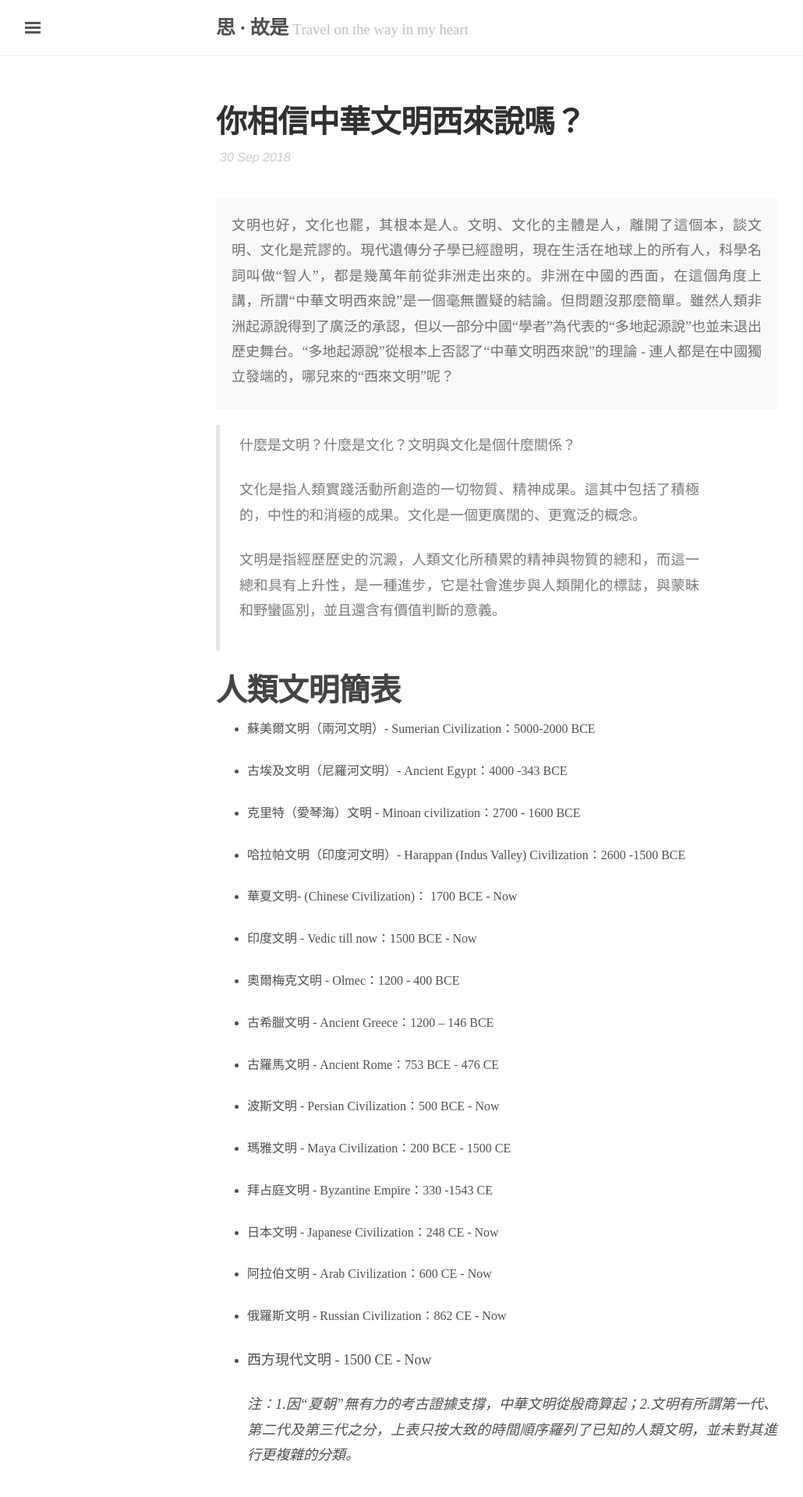
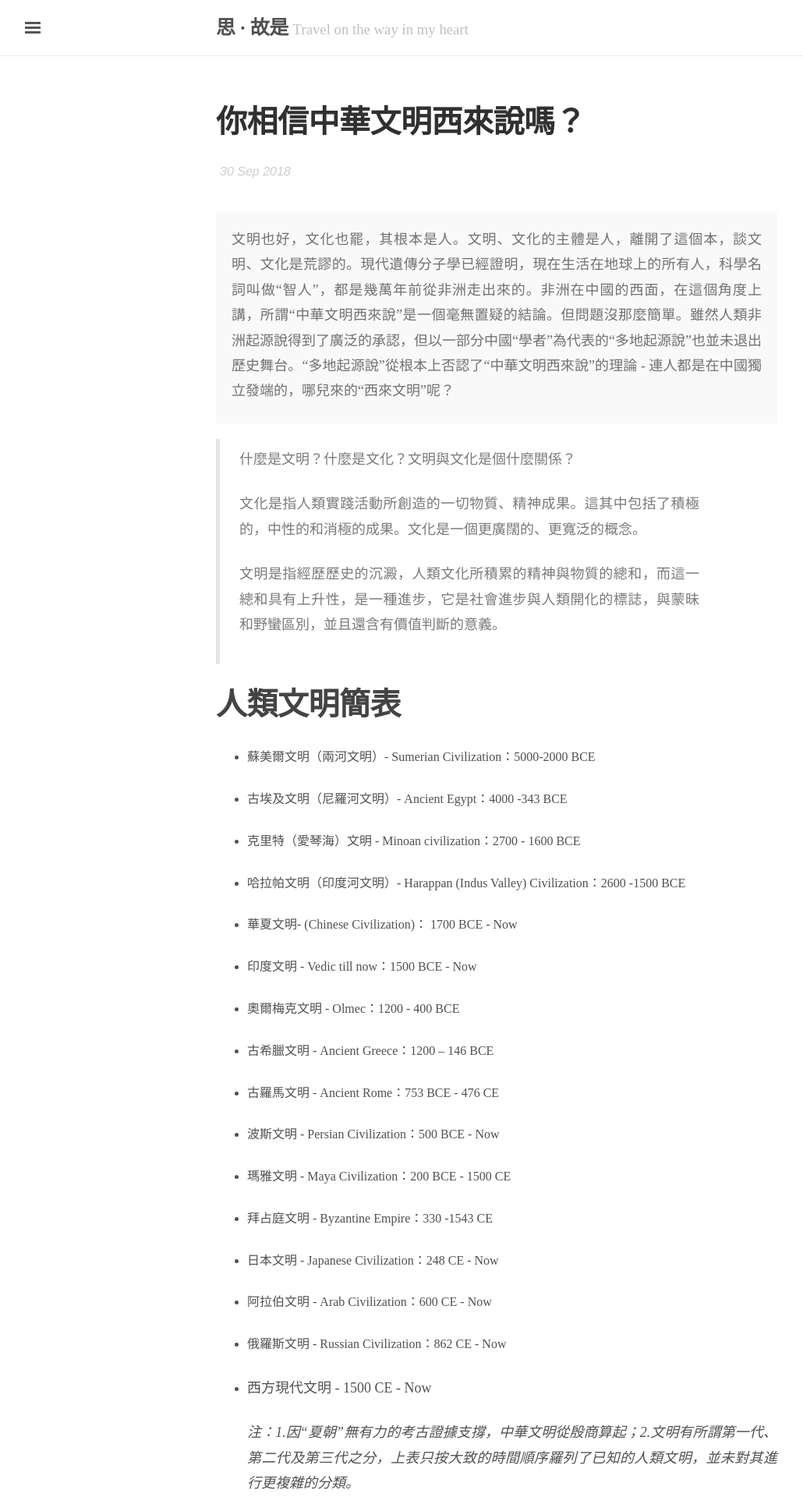
Before and after one commit to Je-pense/blog, a Jekyll site: the page built from _posts/2018-09-30-你相信中華文明西來說嗎.md, in a window 1280 px wide. Shown: the top 1920 px of the page at 78% size, without its empty margins (3-1033 px from the left). Built offline with Jekyll 4.4.1, drawn with Linux system fonts in a browser that asks for light colours; nearby versions of some CDN libraries; comment, search, counter and statistics services are not loaded.

Commit message:
modified css

```diff
--- a/_sass/lanyon.scss
+++ b/_sass/lanyon.scss
@@ -59,6 +59,15 @@ h6 {
   color: $primary-color;
   letter-spacing: -0.025rem;
   font-family: Microsoft JhengHei;
+}
+
+li p {
+  font-size: 1em;
+
+}
+
+h1 {
+  margin-bottom: 1.4rem !important;
 }
 
 p {
--- a/_sass/styles.scss
+++ b/_sass/styles.scss
@@ -63,7 +63,8 @@ li.post {
   font-weight: 400;
 }
 
-ul li {
+ul li,
+ol li {
   margin-top: 0;
   margin-bottom: 1rem;
   margin: 0;
```
